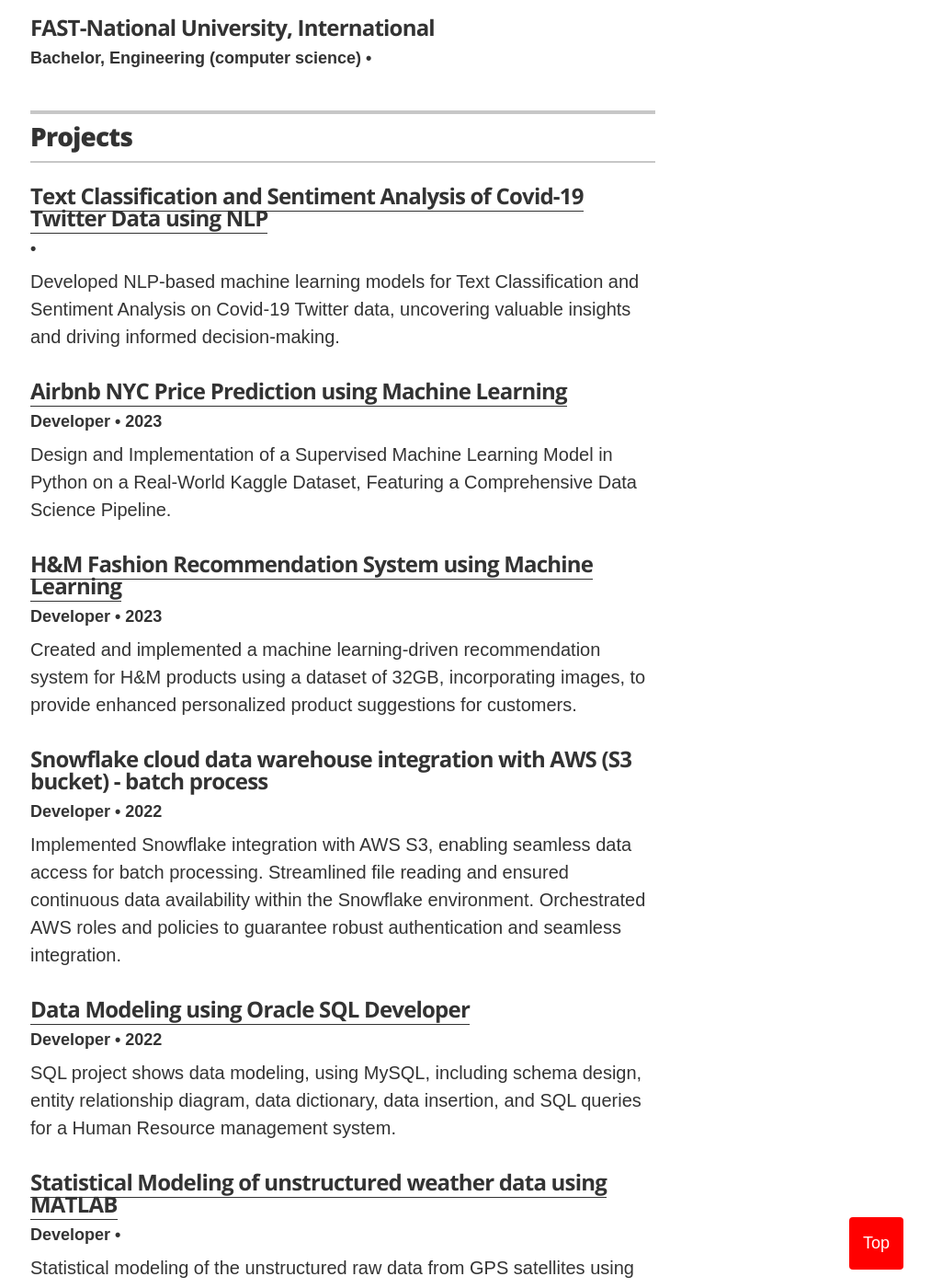
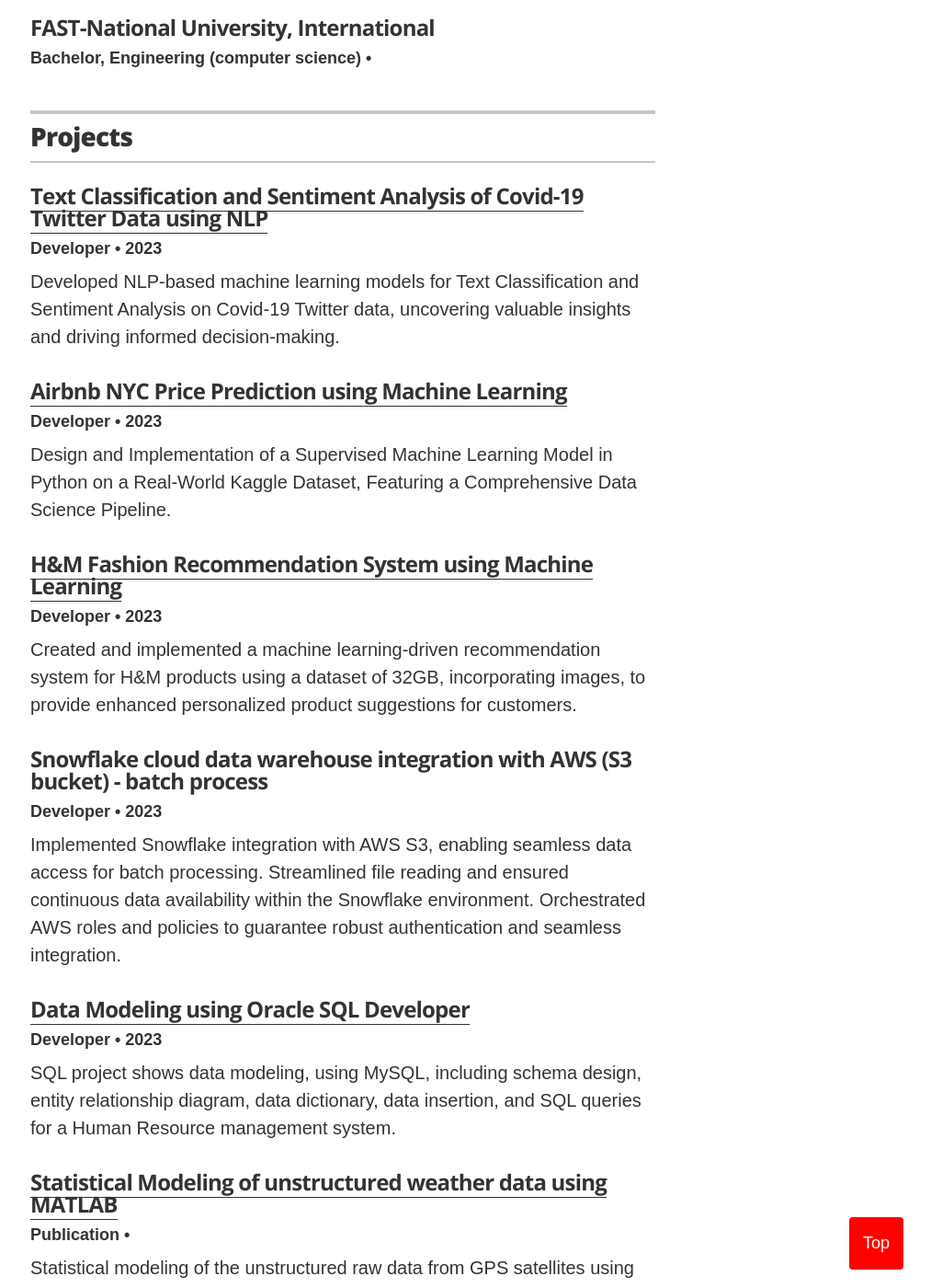
Before and after one commit to ttariqaziz/ttariqaziz.github.io, a Jekyll site: the page built from index.html, in a window 1280 px wide and 1400 px high, scrolled down 3308 px. Shown: the whole window at 92% size, without its empty margins (267-1280 px from the left). Built offline with Jekyll 4.4.1, drawn with Linux system fonts in a browser that asks for light colours.

Commit message:
Update projects.yml

```diff
--- a/_data/projects.yml
+++ b/_data/projects.yml
@@ -3,39 +3,39 @@
 
 # Springboard
 - project: Text Classification and Sentiment Analysis of Covid-19 Twitter Data using NLP
-  #role: Developer
-  #duration: 2022 #&mdash; Present
+  role: Developer
+  duration: 2023
   url: "https://github.com/ttariqaziz/twitter_text_classification"
   description: Developed NLP-based machine learning models for Text Classification and Sentiment Analysis on Covid-19 Twitter data, uncovering valuable insights and driving informed decision-making.
 
 # Springboard
 - project: Airbnb NYC Price Prediction using Machine Learning
   role: Developer
-  duration: 2023 #&mdash; Present
+  duration: 2023
   url: "https://github.com/ttariqaziz/nyc_airbnb_capstone"
   description: Design and Implementation of a Supervised Machine Learning Model in Python on a Real-World Kaggle Dataset, Featuring a Comprehensive Data Science Pipeline.
 
 # Springboard
 - project: H&M Fashion Recommendation System using Machine Learning
   role: Developer
-  duration: 2023 #&mdash; Present
+  duration: 2023
   url: "https://github.com/ttariqaziz/h-m_recommendation_system_ml_project"
   description: Created and implemented a machine learning-driven recommendation system for H&M products using a dataset of 32GB, incorporating images, to provide enhanced personalized product suggestions for customers.
 
 - project: Snowflake cloud data warehouse integration with AWS (S3 bucket) - batch process
   role: Developer
-  duration: 2022
+  duration: 2023
   url:
   description: Implemented Snowflake integration with AWS S3, enabling seamless data access for batch processing. Streamlined file reading and ensured continuous data availability within the Snowflake environment. Orchestrated AWS roles and policies to guarantee robust authentication and seamless integration.
 
 - project: Data Modeling using Oracle SQL Developer
   role: Developer
-  duration: 2022 #&mdash; 2022
+  duration: 2023
   url: "https://github.com/ttariqaziz/data_modeling_MySQL_project"
   description: SQL project shows data modeling, using MySQL, including schema design, entity relationship diagram, data dictionary, data insertion, and SQL queries for a Human Resource management system.
 
 - project: Statistical Modeling of unstructured weather data using MATLAB
-  role: Developer
+  role: Publication
   #duration: 2020 &mdash; 2021
   url: "https://github.com/ttariqaziz/statistical_modeling_matlab"
   description: Statistical modeling of the unstructured raw data from GPS satellites using MATLAB for multiple years. Data modeling and processing, followed by different residual plots including trends and root mean square. In the end, the result was compared with independent data set models for validation purposes.
```
